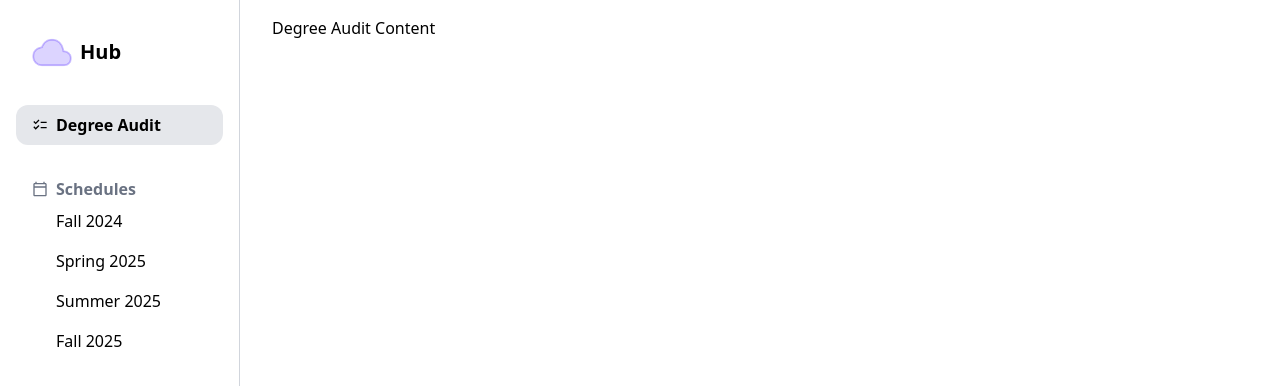
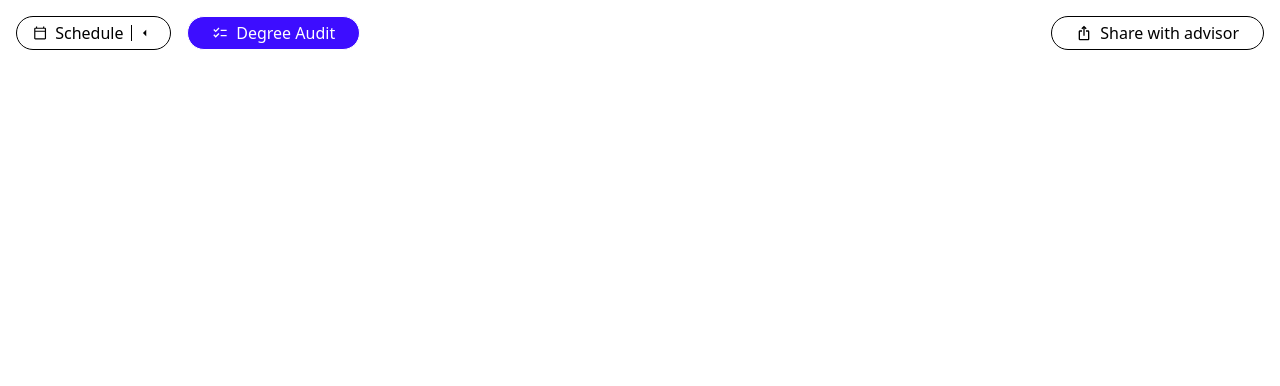
Before and after one commit to myix765/advising-hub, a Next.js app: page / in a window 1280 px wide. Shown: the top 386 px of the page. Built offline with nearby package versions, Linux system fonts and the light colour scheme.

Commit message:
top nav bar

```diff
--- /dev/null
+++ b/src/app/Topnav.tsx
@@ -0,0 +1,87 @@
+"use client";
+import { useState } from "react";
+import Image from "next/image";
+import cloud from "./cloud-outline-512.png";
+import { MdOutlineCalendarToday, MdChecklist, MdIosShare, MdArrowLeft, MdArrowDropDown } from "react-icons/md";
+import { IoSettingsOutline } from "react-icons/io5";
+
+const Topnav = () => {
+  const [activeTab, setActiveTab] = useState("degrees");
+  const [activeSemester, setActiveSemester] = useState<string | null>(null);
+  const [dropdownOpen, setDropdownOpen] = useState(false);
+
+  const sems = ["Fall 2024", "Spring 2025", "Summer 2025", "Fall 2025"];
+
+  const handleSemClick = (sem: string) => {
+    setActiveTab("schedules");
+    setActiveSemester(sem);
+    setDropdownOpen(false);
+  };
+
+  return (
+    <div className="flex flex-row justify-between items-center p-4 bg-white">
+
+      {/* Left Section */}
+      <div className="flex items-center space-x-4">
+        {/* <h1 className="flex items-center font text-xl space-x-2">
+          <Image src={cloud} alt="Cloud Icon" width={40} height={40} />
+          <span>Hub</span>
+        </h1> */}
+
+
+
+        {/* Schedule Dropdown */}
+        <div className="relative">
+          <button
+            onClick={() => {setDropdownOpen(!dropdownOpen);
+              setActiveTab("schedules");
+            }}
+            className={`px-4 py-1 flex items-center border rounded-full transition ${
+              activeTab === "schedules" ? "bg-[#3D0DFF] text-white" : "text-black"
+            }`}
+          >
+          <MdOutlineCalendarToday className="mr-2 w-1/2" />
+            <span>Schedule</span>
+            {dropdownOpen ? <MdArrowDropDown className="ml-2 border-l pl-1 w-2/3"/> : <MdArrowLeft className="ml-2 border-l pl-1 w-2/3"/>}
+            </button>
+          {dropdownOpen && (
+            <div className="absolute left-0 mt-2 w-48 bg-white border border-gray-300 rounded-lg">
+              {sems.map((sem) => (
+                <button
+                  key={sem}
+                  onClick={() => handleSemClick(sem)}
+                  className="block w-full text-left px-4 py-2 hover:bg-gray-200"
+                >
+                  {sem}
+                </button>
+              ))}
+            </div>
+          )}
+        </div>
+        {/* Degree Audit Button */}
+        <button
+          onClick={() => {
+            setActiveTab("degrees");
+            setActiveSemester(null);
+            setDropdownOpen(false);
+          }}
+          className={`px-6 py-1 flex items-center text-black border rounded-full transition ${
+            activeTab === "degrees" ? "bg-[#3D0DFF] text-white" : ""
+          }`}
+        >
+          <MdChecklist className="mr-2" /> Degree Audit
+        </button>
+
+      </div>
+
+      {/* Right Section */}
+      <button className="px-6 py-1 flex items-center border text-black rounded-full">
+        <MdIosShare className="mr-2" /> Share with advisor
+      </button>
+    </div>
+  );
+};
+
+
+
+export default Topnav;
--- a/src/app/page.tsx
+++ b/src/app/page.tsx
@@ -1,9 +1,11 @@
 import Sidenav from "./Sidenav";
+import Topnav from "./Topnav"
 
 export default function Home() {
   return (
     <div>
-      <Sidenav/>
+      <Topnav/>
+      {/* <Sidenav/> */}
     </div>
   );
 }
```
